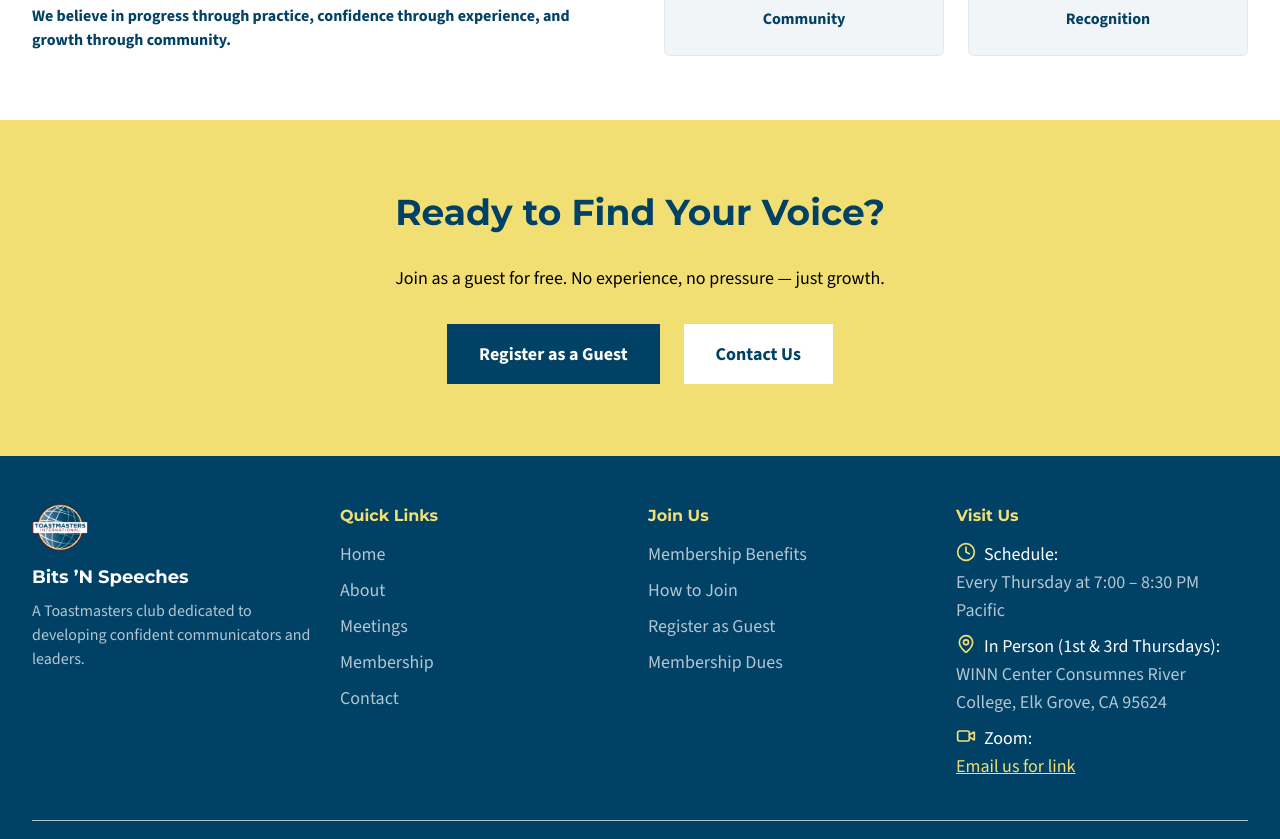
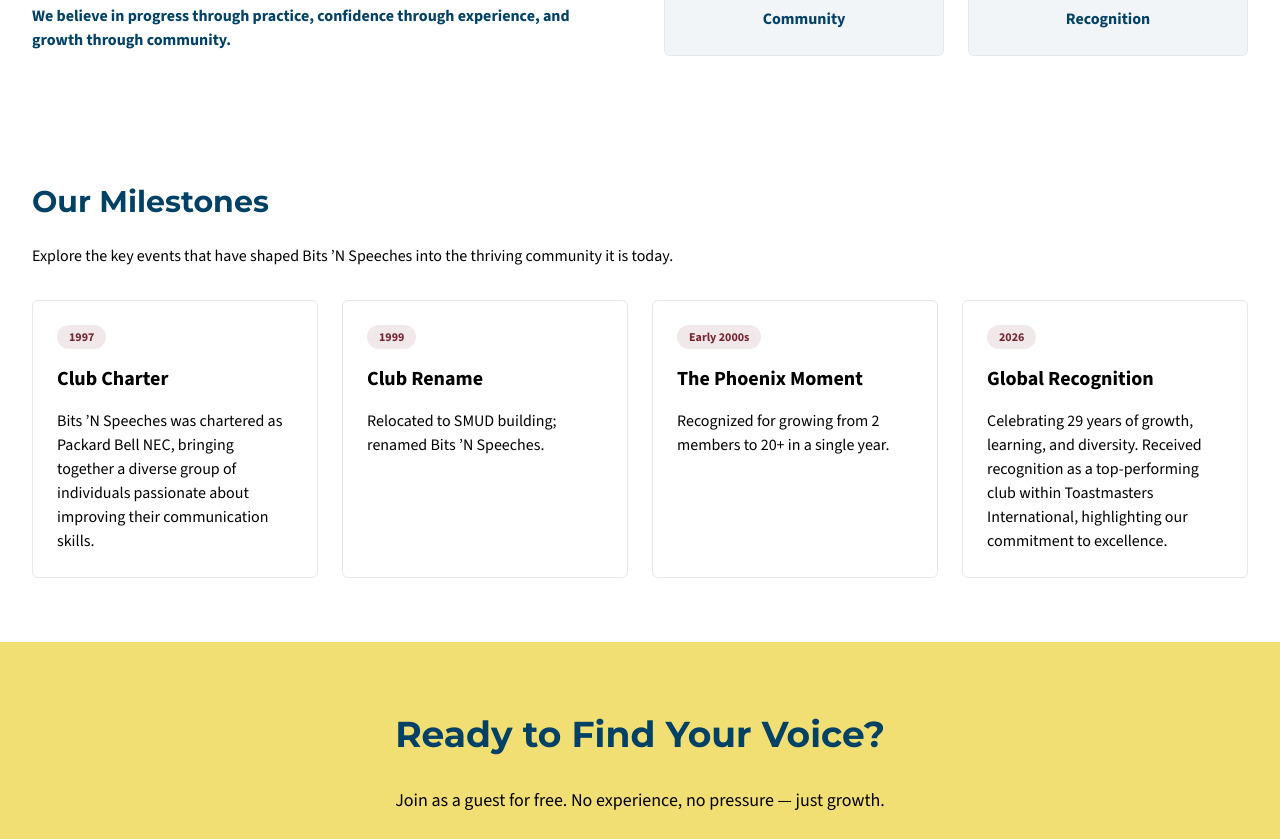
Before and after one commit to rainwithcode/bits-n-speeches, a Next.js app: page /about in a window 1280 px wide. Shown: the part 700-1539 px from the top of the page. Built offline with nearby package versions, Linux system fonts and the light colour scheme.

Commit message:
feat: milestones

```diff
--- /dev/null
+++ b/src/app/(public)/about/components/MIlestones.tsx
@@ -0,0 +1,38 @@
+import { siteConfig } from "@/data/site-config";
+
+import { about } from "../data/about";
+
+export default function Milestones() {
+  return (
+    <section className="bg-white">
+      <div className="max-w-7xl mx-auto px-4 md:px-6 lg:px-8 py-8 md:py-16">
+        <h2 className="mb-6 text-primary text-lg md:text-3xl font-heading font-bold">
+          Our Milestones
+        </h2>
+        <p>
+          Explore the key events that have shaped {siteConfig.name} into the
+          thriving community it is today.
+        </p>
+        <ul className="grid md:grid-cols-2 lg:grid-cols-4 gap-4 md:gap-6 mt-8">
+          {about.milestones.map((milestone) => (
+            <li
+              key={milestone.title}
+              className="flex flex-col gap-4 p-6 rounded-md border border-border"
+            >
+              <time
+                dateTime={milestone.year}
+                className="w-fit px-3 py-1 rounded-full bg-secondary/10 font-bold text-secondary text-xs"
+              >
+                {milestone.year}
+              </time>
+              <h3 className="text-lg md:text-xl font-bold">
+                {milestone.title}
+              </h3>
+              <p className="text-sm md:text-base">{milestone.description}</p>
+            </li>
+          ))}
+        </ul>
+      </div>
+    </section>
+  );
+}
--- a/src/app/(public)/about/page.tsx
+++ b/src/app/(public)/about/page.tsx
@@ -1,5 +1,6 @@
 import PageHero from "../shared/PageHero";
 
+import Milestones from "./components/MIlestones";
 import StoryAndMission from "./components/StoryAndMission";
 
 export default function About() {
@@ -10,6 +11,7 @@ export default function About() {
         description="Who we are, what we believe, and why we meet every Thursday."
       />
       <StoryAndMission />
+      <Milestones />
     </>
   );
 }
```
